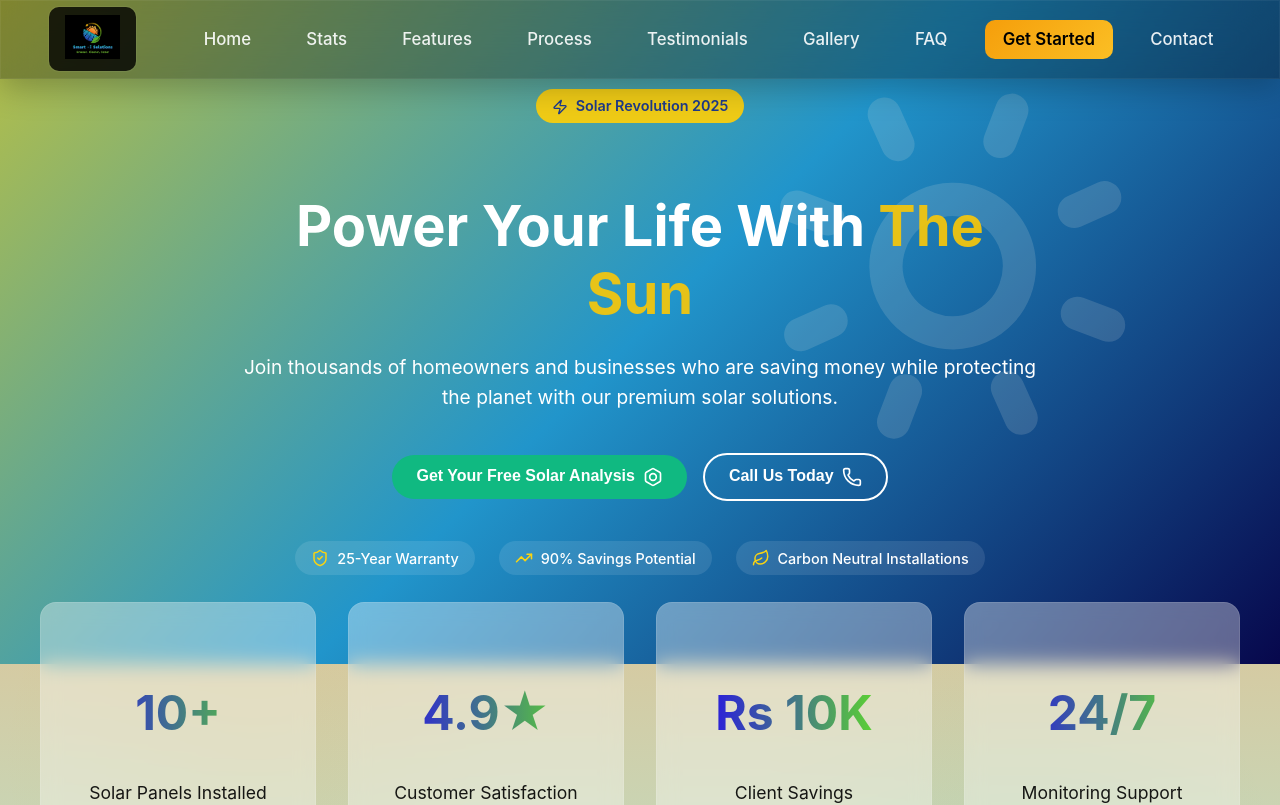
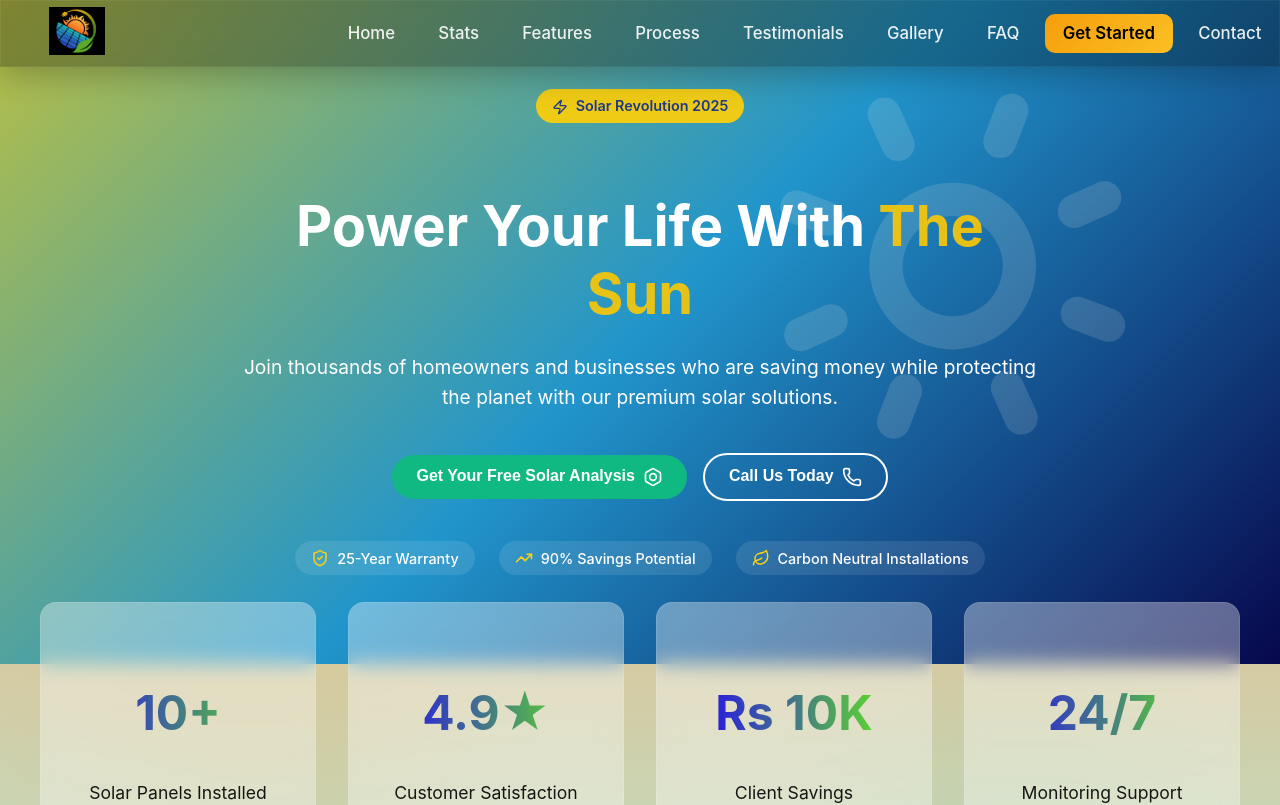
Before and after one commit to PawanSankalpa/Smart--i-solutions, a React (Create React App) app: page / in a window 1280 px wide. Shown: the top 805 px of the page. Built offline with nearby package versions, Linux system fonts and the light colour scheme.

Commit message:
navbar css update

```diff
--- a/src/components/NavigationBar.jsx
+++ b/src/components/NavigationBar.jsx
@@ -15,7 +15,7 @@ const NavigationBar = () => {
   return (
     <nav className="navbar">
       <div className="navbar-logo" onClick={() => scrollToSection("hero")}>
-        <img src="/logoSmart.png" alt="logo" />
+        <img src="/loloMain.png" alt="logo" />
       </div>
       <div className={`navbar-links ${isOpen ? "open" : ""}`}>
         <a onClick={() => scrollToSection("hero")}>Home</a>
--- a/src/styles/NavigationBar.css
+++ b/src/styles/NavigationBar.css
@@ -8,7 +8,7 @@ body {
   position: fixed;
   top: 0;
   width: 100%;
-  padding: 0.4rem 3rem;
+  padding: 0.4rem 0rem;
   background: rgba(0, 0, 0, 0.3); /* semi-transparent black */
   backdrop-filter: blur(20px);
   -webkit-backdrop-filter: blur(20px);
@@ -35,18 +35,21 @@ body {
 }
 
 /* Logo */
-.navbar-logo {
+/* .navbar-logo {
   cursor: pointer;
   background: rgba(0, 0, 0, 0.8);
   padding: 0.5rem 1rem;
   border-radius: 10px;
   transition: all 0.4s ease;
   box-shadow: 0 0 0 1px rgba(255, 255, 255, 0.05);
-}
+} */
 
 .navbar-logo img {
-  height: 2.75rem;
+  height: 3rem;
   width: auto;
+  padding-left: 3rem;
+  padding-bottom: 0%;
+  padding-top: 0%;
   transition: transform 0.4s ease;
 }
 
@@ -58,7 +61,7 @@ body {
 .navbar-links {
   display: flex;
   align-items: center;
-  gap: 1.25rem;
+  gap: 0.5rem;
 }
 
 .navbar-links a {
```
Also changed, not shown: public/loloMain.png (added).
